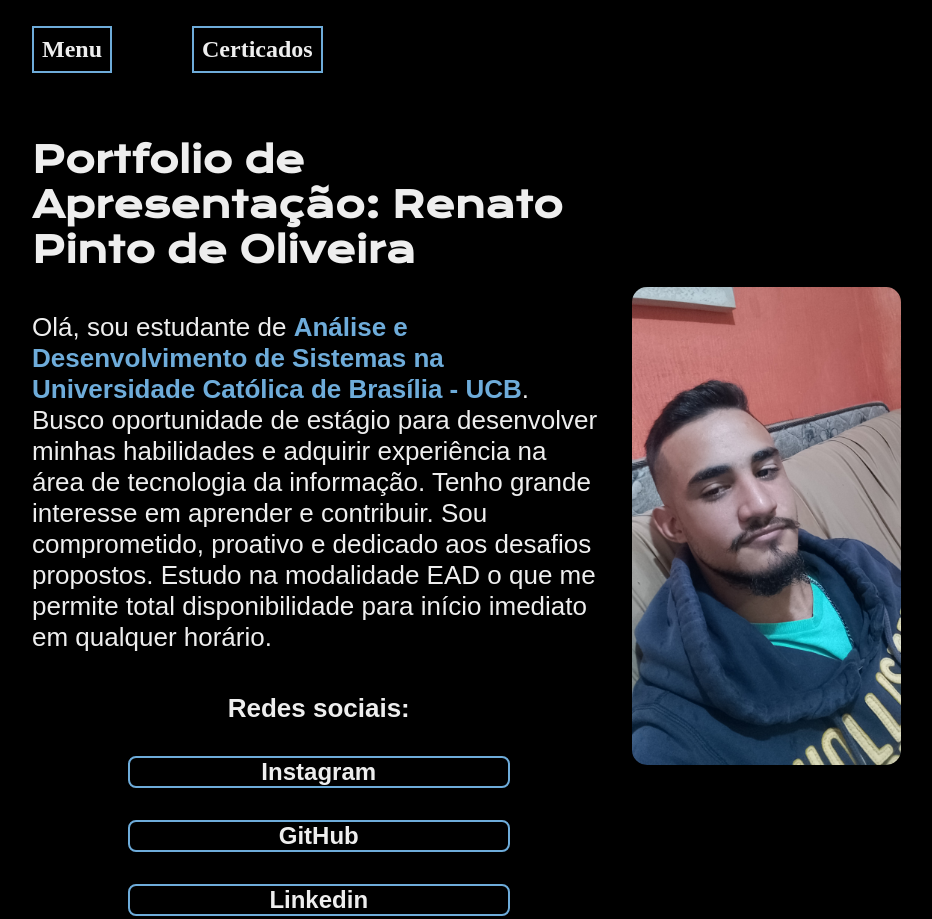
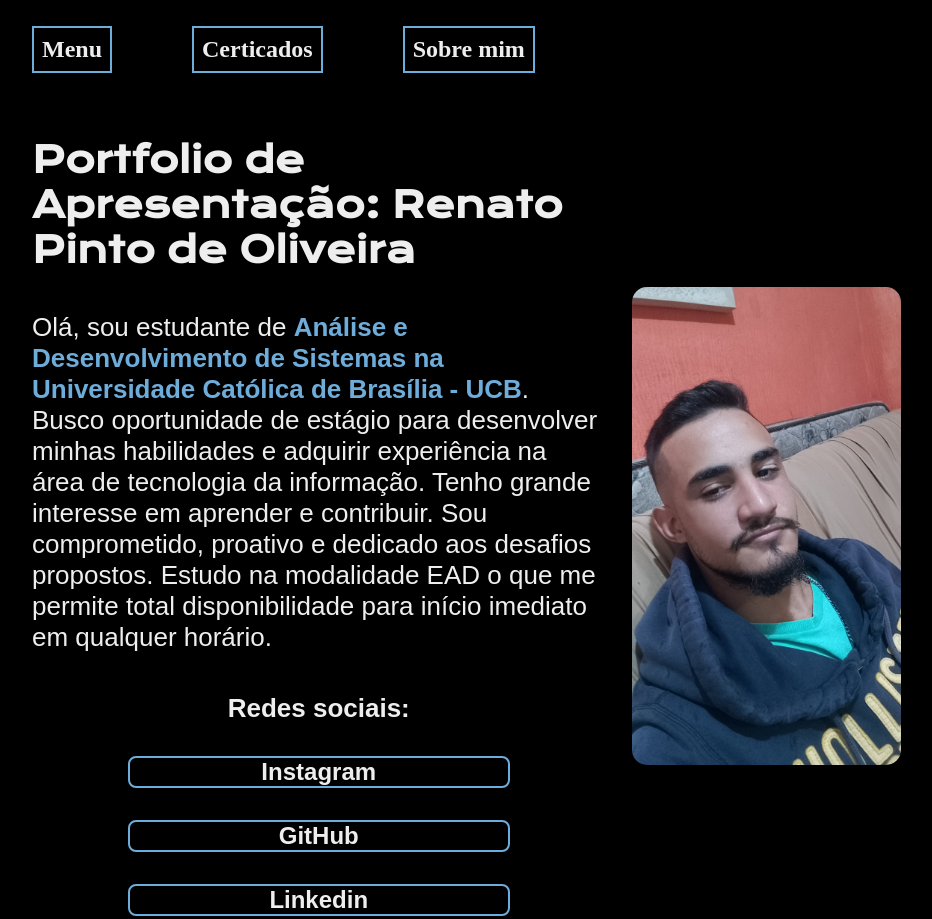
Before and after one commit to RntOliver/Portf-lio-Renato, a plain HTML site: page index.html in a window 1280 px wide. Shown: the top 919 px of the page, without its empty margins (160-1092 px from the left). Drawn offline with nearby package versions, Linux system fonts and the light colour scheme.

Commit message:
Update index.html

```diff
--- a/index.html
+++ b/index.html
@@ -13,6 +13,7 @@
         <nav class="cabecalho__menu">
             <a class="cabecalho__menu__link" href="index.html"> Menu</a>
             <a class="cabecalho__menu__link" href="Page2.html"> Certicados</a>
+            <a class="cabecalho__menu__link" href="sobremim.html">Sobre mim</a>
         </nav>
     </header>
     <main class="apresentacao">
```
